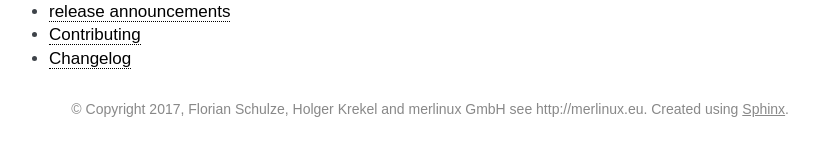
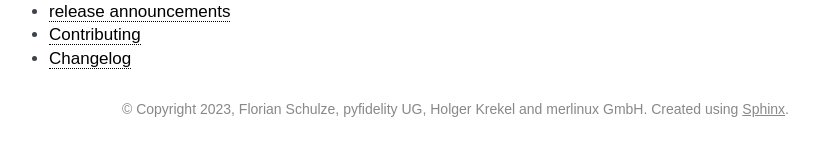
Before and after one commit to devpi/devpi, a Sphinx documentation site: the page built from doc/index.rst, in a window 1280 px wide and 900 px high, scrolled down 1618 px. Shown: the part 753-897 px from the top of the window, without its empty margins (361-1176 px from the left). Built offline with Sphinx 7.4.7, drawn with Linux system fonts in a browser that asks for light colours.

Commit message:
Update copyright info in docs.

```diff
--- a/doc/conf.py
+++ b/doc/conf.py
@@ -40,8 +40,8 @@ source_suffix = '.rst'
 master_doc = 'index'
 
 # General information about the project.
-project = u'devpi'
-copyright = u'2017, Florian Schulze, Holger Krekel and merlinux GmbH see http://merlinux.eu'
+project = 'devpi'
+copyright = '2023, Florian Schulze, pyfidelity UG, Holger Krekel and merlinux GmbH'
 
 # The version info for the project you're documenting, acts as replacement for
 # |version| and |release|, also used in various other places throughout the
```
